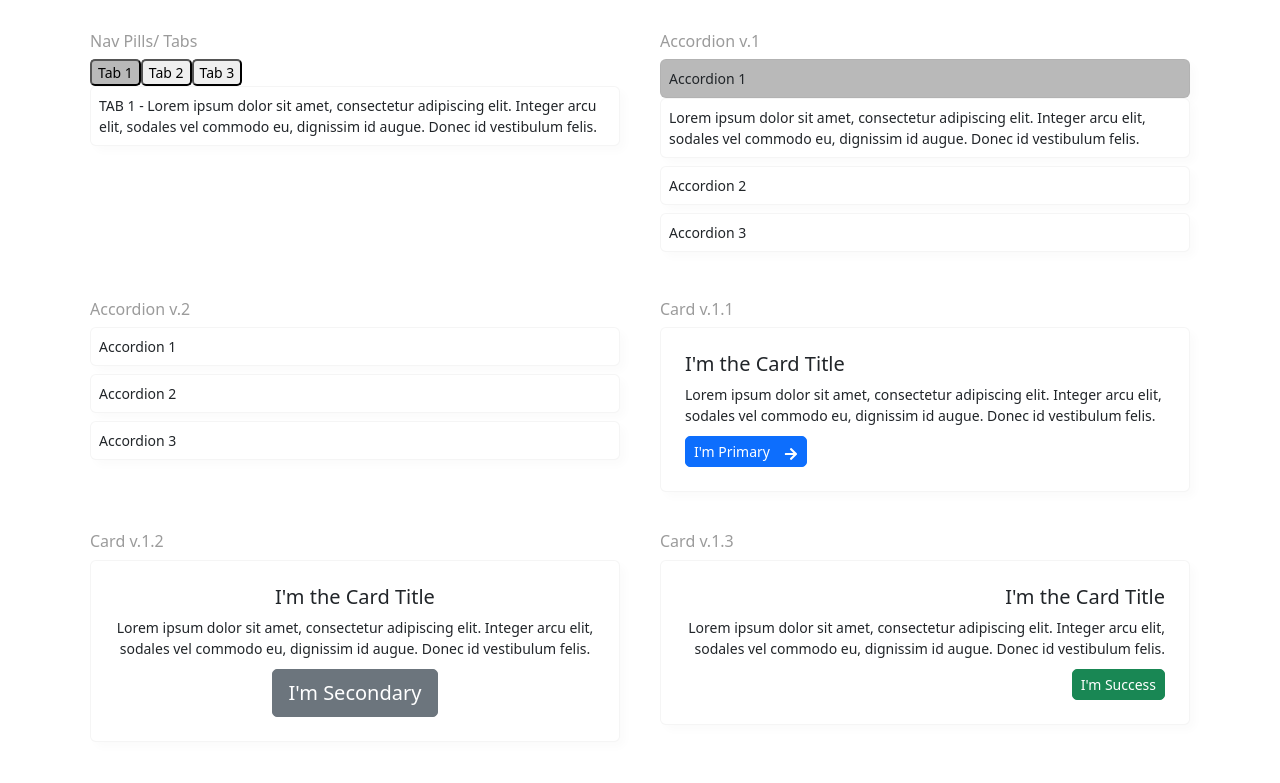
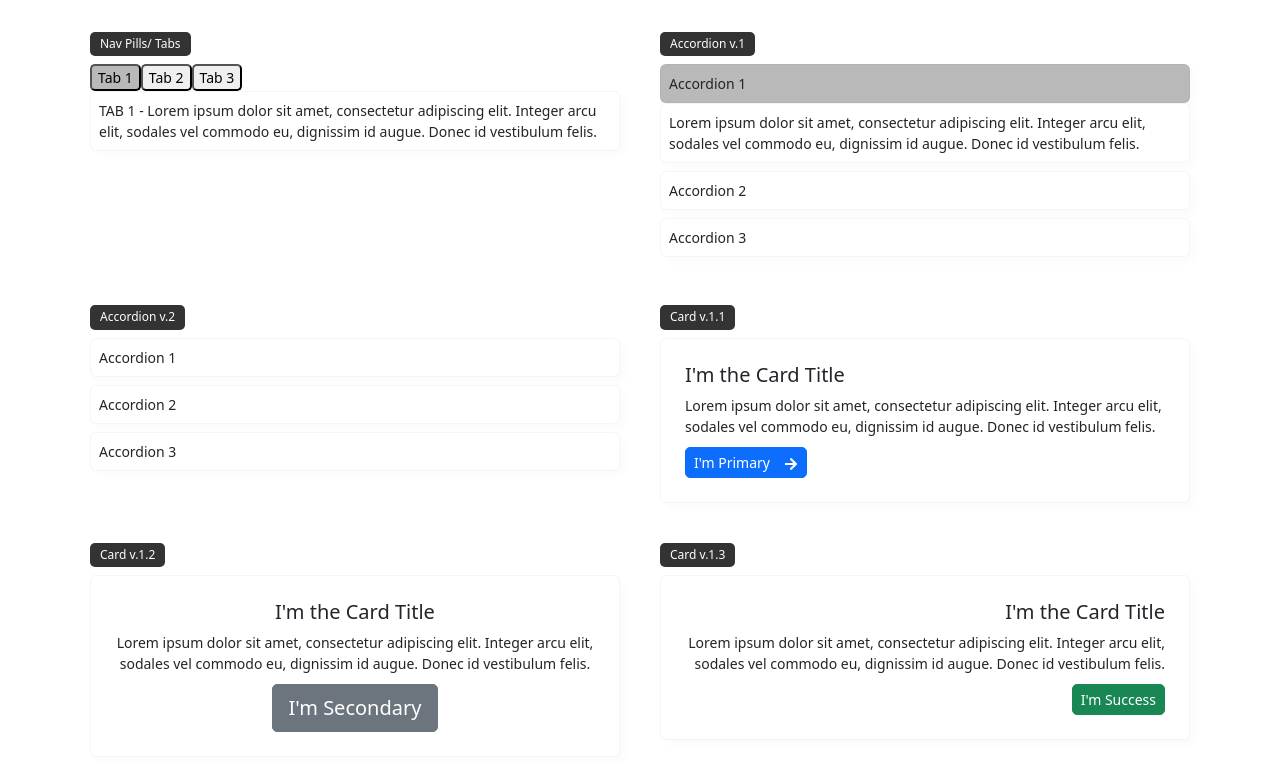
Before and after one commit to iamnikitamallya/react-ui-components, a React (Create React App) app: page /components in a window 1280 px wide. Shown: the top 783 px of the page. Built offline with nearby package versions, Linux system fonts and the light colour scheme; a web font is replaced by a local one.

Commit message:
Fixing CSS

```diff
--- a/src/assets/style/custom.scss
+++ b/src/assets/style/custom.scss
@@ -69,3 +69,12 @@
     }
   }
 }
+
+.heading {
+  color: #ffffff !important;
+  font-size: 12px;
+  background: #333;
+  padding: 5px 10px;
+  border-radius: 5px;
+  width: max-content;
+}
--- a/src/pages/Components.js
+++ b/src/pages/Components.js
@@ -150,7 +150,7 @@ export default function Components() {
         {UIComponents.map((item) => (
           <div className="col-md-6 pb-4">
             <div className="p-2">
-              <h6 className="text-gray">{item.title}</h6>
+              <h6 className="heading">{item.title}</h6>
               {item.components}
             </div>
           </div>
```
